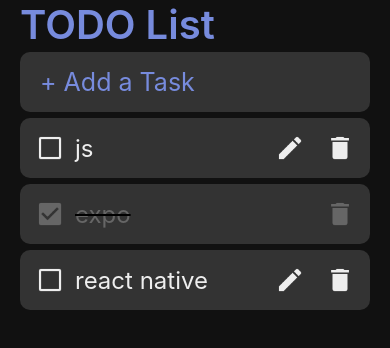
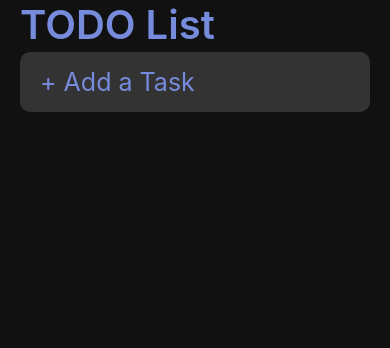
Before and after one commit to corn1200/rn-todo-app, a React Native app: screen / in a window 390 px wide. Shown: the top 348 px of the page. Built offline with nearby package versions, Linux system fonts and the light colour scheme.

Commit message:
로컬 저장소에 값이 저장되도록 변경한다

```diff
--- a/package.json
+++ b/package.json
@@ -10,6 +10,7 @@
     "eject": "expo eject"
   },
   "dependencies": {
+    "@react-native-async-storage/async-storage": "~1.15.0",
     "expo": "~44.0.0",
     "expo-status-bar": "~1.2.0",
     "prop-types": "^15.8.0",
@@ -17,7 +18,8 @@
     "react-dom": "17.0.1",
     "react-native": "0.64.3",
     "react-native-web": "0.17.1",
-    "styled-components": "^5.3.3"
+    "styled-components": "^5.3.3",
+    "expo-app-loading": "~1.3.0"
   },
   "devDependencies": {
     "@babel/core": "^7.12.9",
--- a/src/App.js
+++ b/src/App.js
@@ -1,11 +1,13 @@
 // 스타일 컴포넌트 생성(styled)과
 // 테마 설정을 위한 컴포넌트(ThemeProvider)를 import
-import { StyleSheet, Text, View, StatusBar, Dimensions } from 'react-native';
+import { Text, View, StatusBar, Dimensions } from 'react-native';
 import styled, { ThemeProvider } from 'styled-components/native';
 import { theme } from './theme';
 import Input from './components/Input';
 import { useState } from "react";
 import Task from './components/Task';
+import AsyncStorage from '@react-native-async-storage/async-storage';
+import AppLoading from 'expo-app-loading';
 
 // 내용을 감싸기 위한(Container) 스타일 컴포넌트 생성(styled.View)
 // props로 받은 테마 값(${({ theme }))의
@@ -43,15 +45,21 @@ export default function App() {
     console.log("all right");
     const width = Dimensions.get('window').width;
 
-    // 할일 목록 임시 데이터
-    const tempData = {
-        1: { id: '1', text: 'react native', completed: false },
-        2: { id: '2', text: 'expo', completed: true },
-        3: { id: '3', text: 'js', completed: false }
+    // 실제 할일 목록을 저장하는 state, 임시 데이터로 초기화
+    const [tasks, setTasks] = useState({});
+
+    // 데이터를 state 및 로컬 저장소에 저장한다
+    const storeData = async tasks => {
+        await AsyncStorage.setItem('tasks', JSON.stringify(tasks));
+        setTasks(tasks);
     };
 
-    // 실제 할일 목록을 저장하는 state, 임시 데이터로 초기화
-    const [tasks, setTasks] = useState(tempData);
+    // 로컬 저장소에서 할일 값을 가져온 후
+    // 할일 state에 추가한다
+    const getData = async () => {
+        const loadedData = await AsyncStorage.getItem('tasks');
+        setTasks(JSON.parse(loadedData || '{}'));
+    };
 
     // 입력 데이터를 저장하는 state
     const [newTask, setNewTask] = useState('');
@@ -68,7 +76,7 @@ export default function App() {
             [ID]: { id: ID, text: newTask, completed: false },
         };
         setNewTask('');
-        setTasks({ ...tasks, ...newTaskObject });
+        storeData({ ...tasks, ...newTaskObject });
     };
 
     // 현재 할일 목록 state를 복사하고
@@ -77,7 +85,7 @@ export default function App() {
     const deleteTask = (id) => {
         const currentTasks = Object.assign({}, tasks);
         delete currentTasks[id];
-        setTasks(currentTasks);
+        storeData(currentTasks);
     };
 
     // 현재 할일 state를 복사하고
@@ -86,7 +94,7 @@ export default function App() {
     const toggleTask = (id) => {
         const currentTasks = Object.assign({}, tasks);
         currentTasks[id]['completed'] = !currentTasks[id]['completed'];
-        setTasks(currentTasks);
+        storeData(currentTasks);
     };
 
     // 현재 할일 state를 복사하고
@@ -96,9 +104,15 @@ export default function App() {
         const currentTasks = Object.assign({}, tasks);
         currentTasks[item.id] = item;
         setTasks(currentTasks);
-    }
+    };
 
-    return (
+    // 로컬 저장소에서 데이터가 불러와져서
+    // 로딩이 가능한지 여부 판단하는 state
+    const [isReady, setIsReady] = useState(false);
+
+    // 로컬 저장소에서 데이터가 불러와지기 전 까지 로딩
+    return isReady ?
+        (
             <ThemeProvider theme={theme}>
                 <Container>
                     <StatusBar
@@ -136,5 +150,14 @@ export default function App() {
                     </List>
                 </Container>
             </ThemeProvider>
+        ) : (
+            // 로컬 저장소에서 비동기로 값을 불러오기 전까지 로딩 컴포넌트 노출
+            // 로딩이 완료 되면 로딩 state를 완료로 전환
+            <AppLoading
+                startAsync={getData}
+                onFinish={() => setIsReady(true)}
+                onError={() => {}}
+            />
         );
+    ;
 }
--- a/src/components/input.js
+++ b/src/components/input.js
@@ -42,7 +42,7 @@ const Input = ({ placeholder, value, onChangeText, onSubmitEditing, onBlur }) =>
 };
 
 // props로 넘어와야 하는 타입과 필수 값 여부 설정
-Input.PropTypes = {
+Input.propTypes = {
     placeholder: PropTypes.string,
     value: PropTypes.string.isRequired,
     onChangeText: PropTypes.func.isRequired,
```
Also changed, not shown: 1 other file (tests, documents, lock files or other folders). Lines whose indentation alone changed are shown as unchanged.
